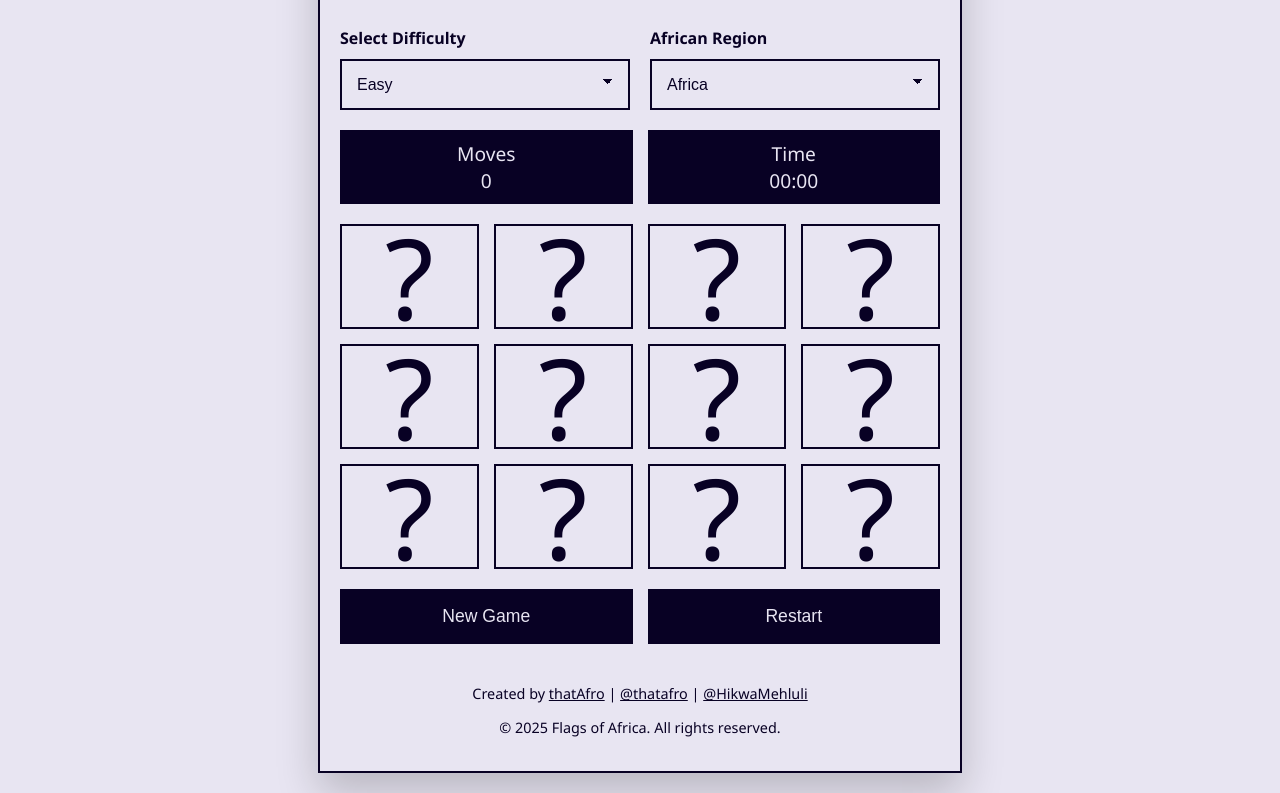
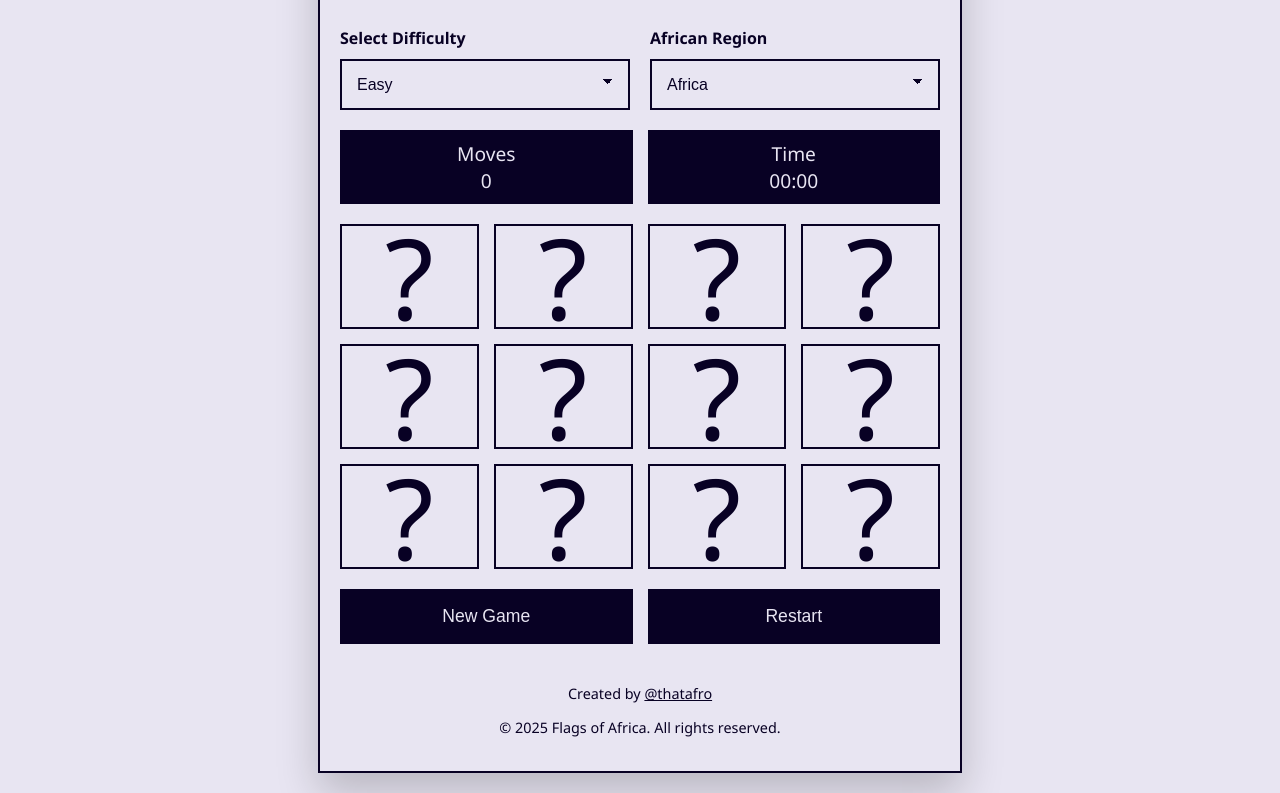
Before and after one commit to HikwaMehluli/flags-of-africa, a website built with webpack: page index.html in a window 1280 px wide. Shown: the part 183-976 px from the top of the page. Built offline with nearby package versions, Linux system fonts and the light colour scheme.

Commit message:
Remove Links on Footer

```diff
--- a/index.html
+++ b/index.html
@@ -144,9 +144,7 @@
 
         <footer>
             <p>
-                Created by <a href="https://thatafro.netlify.app/" target="_blank" rel="noopener noreferrer">thatAfro</a> |
-                <a href="http://instagram.com/thatafro" target="_blank" rel="noopener noreferrer">@thatafro</a> |
-                <a href="https://github.com/HikwaMehluli" target="_blank" rel="noopener noreferrer">@HikwaMehluli</a>
+                Created by <a href="http://instagram.com/thatafro" target="_blank" rel="noopener noreferrer">@thatafro</a>
             </p>
             <p>
                 © <script>document.write(new Date().getFullYear());</script> Flags of Africa. All rights reserved.
```
Also changed, not shown: scores.html (+1 -3 lines).
